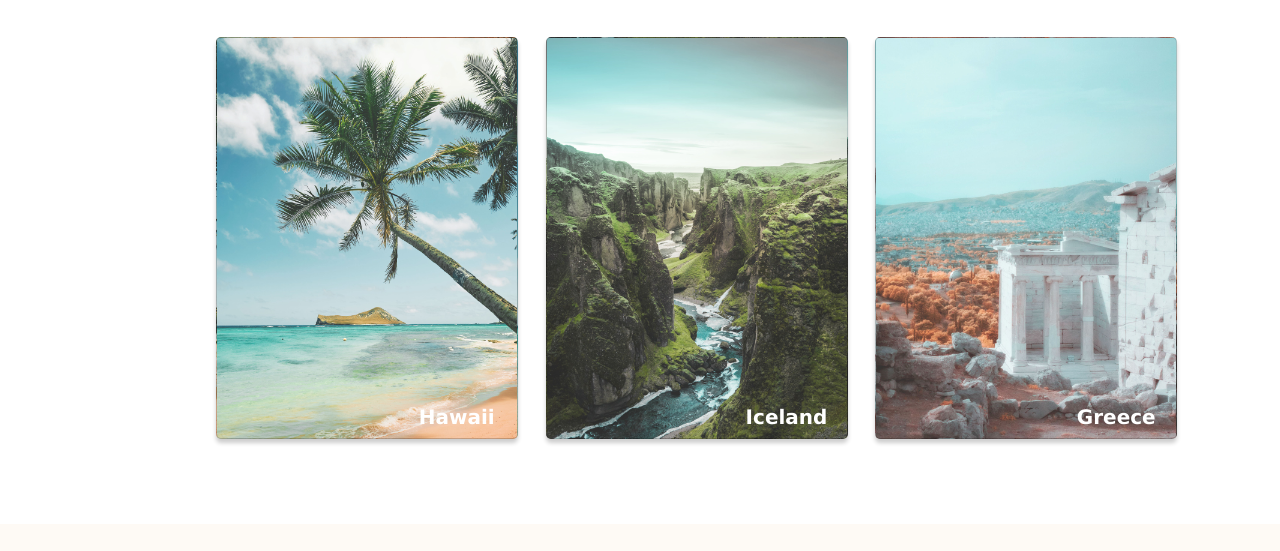
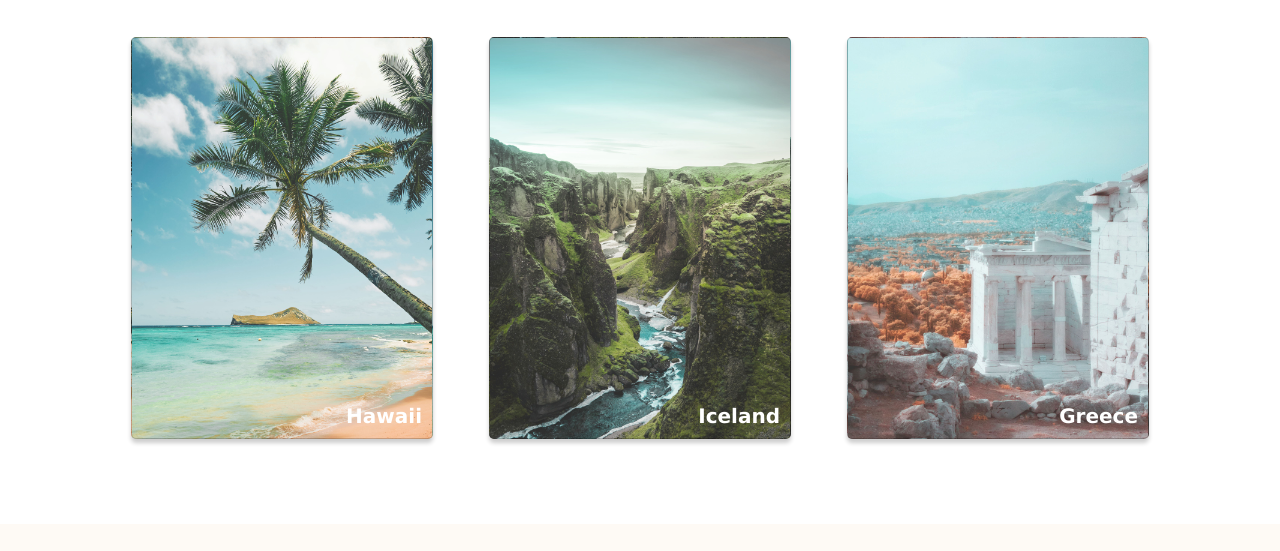
Before and after one commit to revyrob/webDevClass, a plain HTML site: page index.html in a window 1280 px wide. Shown: the part 596-1147 px from the top of the page. Drawn offline with Linux system fonts and the light colour scheme.

Commit message:
update the cards

```diff
--- a/css/global.css
+++ b/css/global.css
@@ -30,7 +30,7 @@ a {
     color:#335576;
     font-weight: 700;
 }
-.navbar__left {
+.navbar__right {
     margin-left: auto;
     text-align: right;
     padding-right: 75px;
@@ -60,12 +60,13 @@ li.active {
 
 /* container and cards  */
 .card {
-    display: inline-block;
+    display:flex;
+    align-items:end;
+    justify-content:flex-end;
     border: 1px solid rgba(0, 0, 0, 0.2);
     border-radius: 5px;
     width: 300px;
     height: 400px;
-    text-align: center;
     margin: 20px 0px;
     background-color: white;
     box-shadow: 0px 4px 4px rgba(0, 0, 0, 0.2);
--- a/css/main.css
+++ b/css/main.css
@@ -42,24 +42,11 @@
     background-size:cover;
 }
 .container__country {
-    position: relative;
-    top: 92%;
-    left: 30%;
+    padding: 10px;
     color:white;
     font-weight: 700;
     font-size: 1.25rem;
 }
-.container {
-    margin-left: 10%;
-}
-/* make the border bigger on the button when selected
-used container at the start and now I am using border shadow*/
-/* .container a:hover {
-    background: radial-gradient(circle, rgba(51,85,118,1) 25%, rgba(255,255,255,1) 100%);
-    border-radius: 5px;
-    height: 410px;
-    width: 310px;
-} */
 
 /* panel changes for main */
 .panel__header {
--- a/index.html
+++ b/index.html
@@ -15,7 +15,7 @@
     <!-- nav bar -->
     <header class="navbar">
       <a class="logo" href="index.html">Travel Site</a>
-      <nav class="navbar__left">
+      <nav class="navbar__right">
         <ul class="navbar__item--list">
           <li class="active">
             <a class="navbar__item--list-item" href="index.html">Home</a>
```
